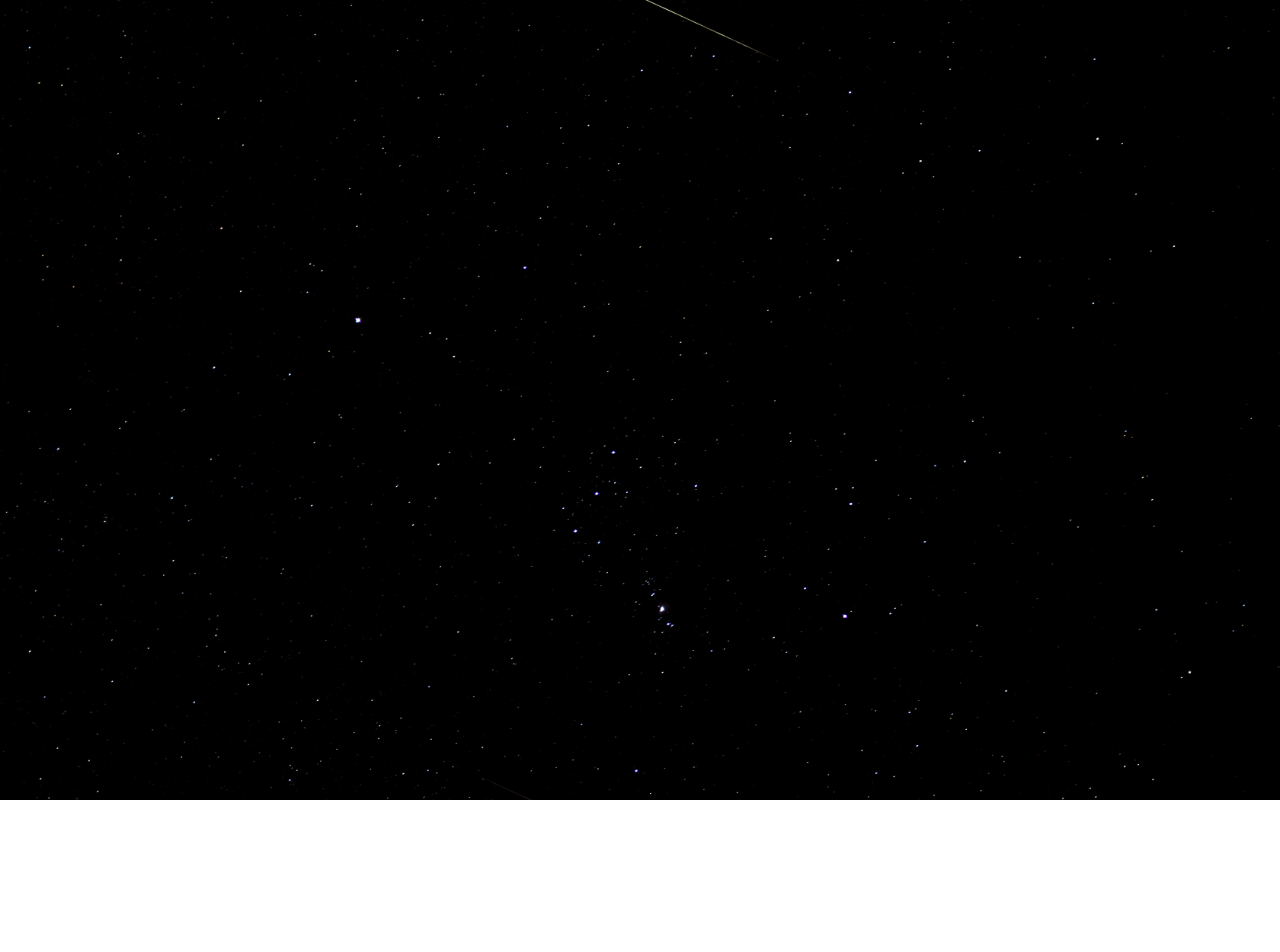
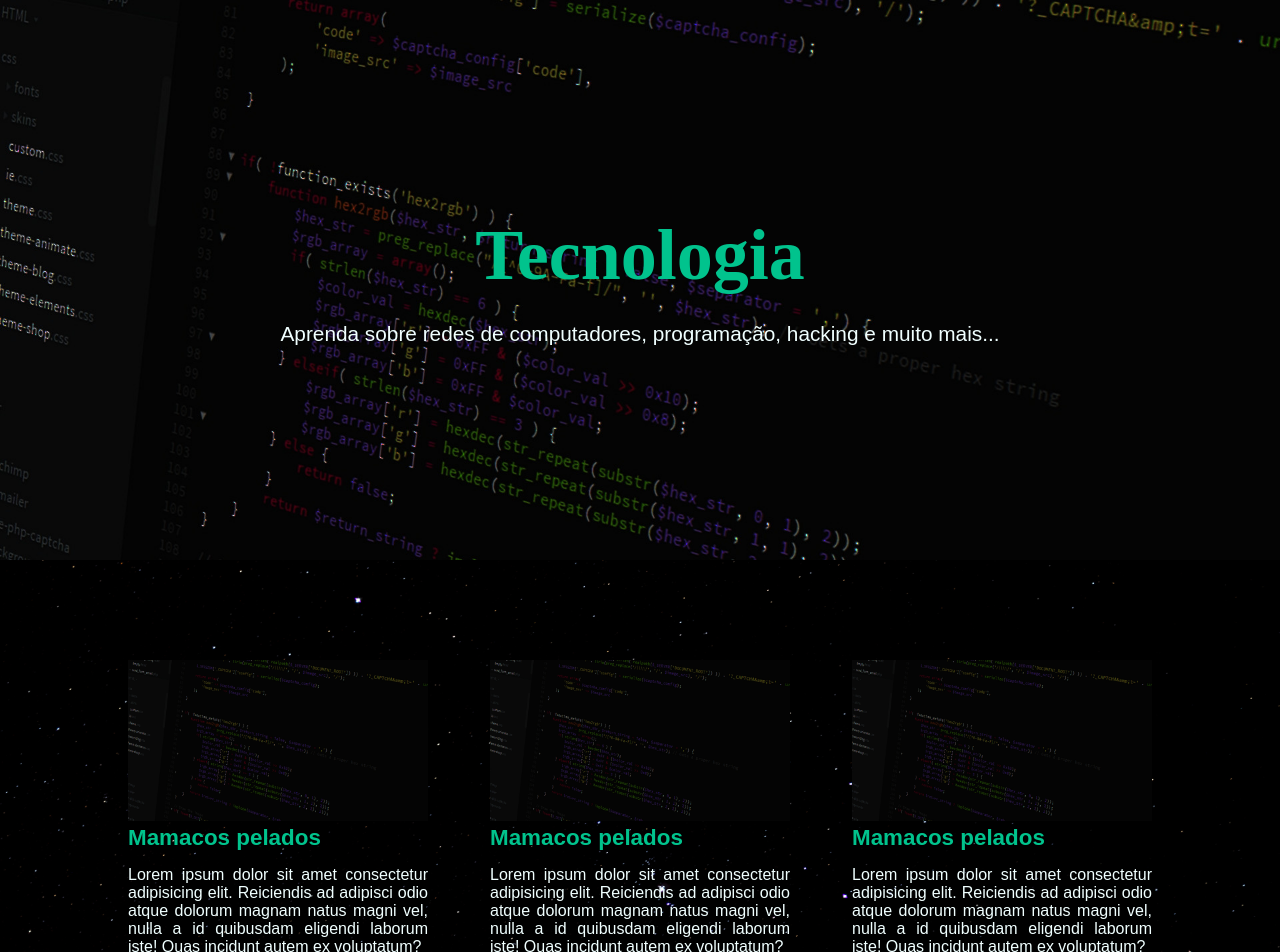
Before and after one commit to Julio-Norberto/filhos-de-atena, a React (Create React App) app: page /tech/hacking in a window 1280 px wide. Before the commit this address had no page. Shown: the top 952 px of the page. Before the commit the page ends 800 px from the top, so only its background shows below. Built offline with nearby package versions, Linux system fonts and the light colour scheme.

Commit message:
add routes from hacking-page.jsx and redes-page.jsx

```diff
--- a/src/components/routes/Rotas.jsx
+++ b/src/components/routes/Rotas.jsx
@@ -2,8 +2,10 @@ import React from "react";
 import { Routes, Route } from "react-router-dom";
 import PaginaCiencias from "../../views/ciencias/Pagina-Ciencias";
 import PaginaFilosofia from "../../views/filosofia/Pagina-Filosofia";
+import HackingPage from "../../views/tech/hacking/hacking-page";
 import Tech from "../../views/tech/Pagina-Tech";
 import ProgramPage from "../../views/tech/programacao/program-page";
+import RedesPage from "../../views/tech/redes/redes-page";
 import Home from "../home/Home";
 
 export default (props) => {
@@ -16,6 +18,8 @@ export default (props) => {
                 <Route path="/ciencias" element={<PaginaCiencias />} />
                 <Route path="/filosofia" element={<PaginaFilosofia />} />
                 <Route path="/tech/programacao" element={<ProgramPage />} />
+                <Route path="/tech/hacking" element={<HackingPage />} />
+                <Route path="/tech/redes" element={<RedesPage />} />
 
             </Routes>
         </div>
--- a/src/views/tech/Pagina-Tech.jsx
+++ b/src/views/tech/Pagina-Tech.jsx
@@ -23,13 +23,13 @@ export default (props) => {
                 <div className="types">
                     <h1>Hacking</h1>
                     <p>Aprenda sobre os pilares da segurança da informação e sobre ferramentas de pentest</p>
-                    <Link className="links" to={"/tech/programacao"}>Acessar...</Link>
+                    <Link className="links" to={"/tech/hacking"}>Acessar...</Link>
                 </div>
 
                 <div className="types">
                     <h1>Redes</h1>
                     <p>Aprenda sobre os conceitos de redes de computadores, equipamentos e serviços</p>
-                    <Link className="links" to={"/tech/programacao"}>Acessar...</Link>
+                    <Link className="links" to={"/tech/redes"}>Acessar...</Link>
                 </div>
             </div>
 
--- /dev/null
+++ b/src/views/tech/hacking/hacking-page.jsx
@@ -0,0 +1,24 @@
+import React from "react";
+import DivContentTech from "../Div-Content-Tech";
+import '../programacao/programacao-page.css'
+import backgtech from '../../../images/backgtehc.jpg'
+
+export default (props) => {
+    return (
+        <div className="tech">
+            <div className="tech-topo">
+                <h1>Tecnologia</h1>
+                <p>Aprenda sobre redes de computadores, programação, hacking e muito mais...</p>
+            </div>
+
+            <div className="component-content">
+                <DivContentTech title="Mamacos pelados" image={backgtech} />
+                <DivContentTech title="Mamacos pelados" image={backgtech} />
+                <DivContentTech title="Mamacos pelados" image={backgtech} />
+                <DivContentTech title="Mamacos pelados" image={backgtech} />
+            </div>
+
+
+        </div>
+    )
+}
--- /dev/null
+++ b/src/views/tech/redes/redes-page.jsx
@@ -0,0 +1,24 @@
+import React from "react";
+import DivContentTech from "../Div-Content-Tech";
+import '../programacao/programacao-page.css'
+import backgtech from '../../../images/backgtehc.jpg'
+
+export default (props) => {
+    return (
+        <div className="tech">
+            <div className="tech-topo">
+                <h1>Tecnologia</h1>
+                <p>Aprenda sobre redes de computadores, programação, hacking e muito mais...</p>
+            </div>
+
+            <div className="component-content">
+                <DivContentTech title="Mamacos pelados" image={backgtech} />
+                <DivContentTech title="Mamacos pelados" image={backgtech} />
+                <DivContentTech title="Mamacos pelados" image={backgtech} />
+                <DivContentTech title="Mamacos pelados" image={backgtech} />
+            </div>
+
+
+        </div>
+    )
+}
```
Also changed, not shown: src/views/tech/hacking/hacking-page.css (added).
